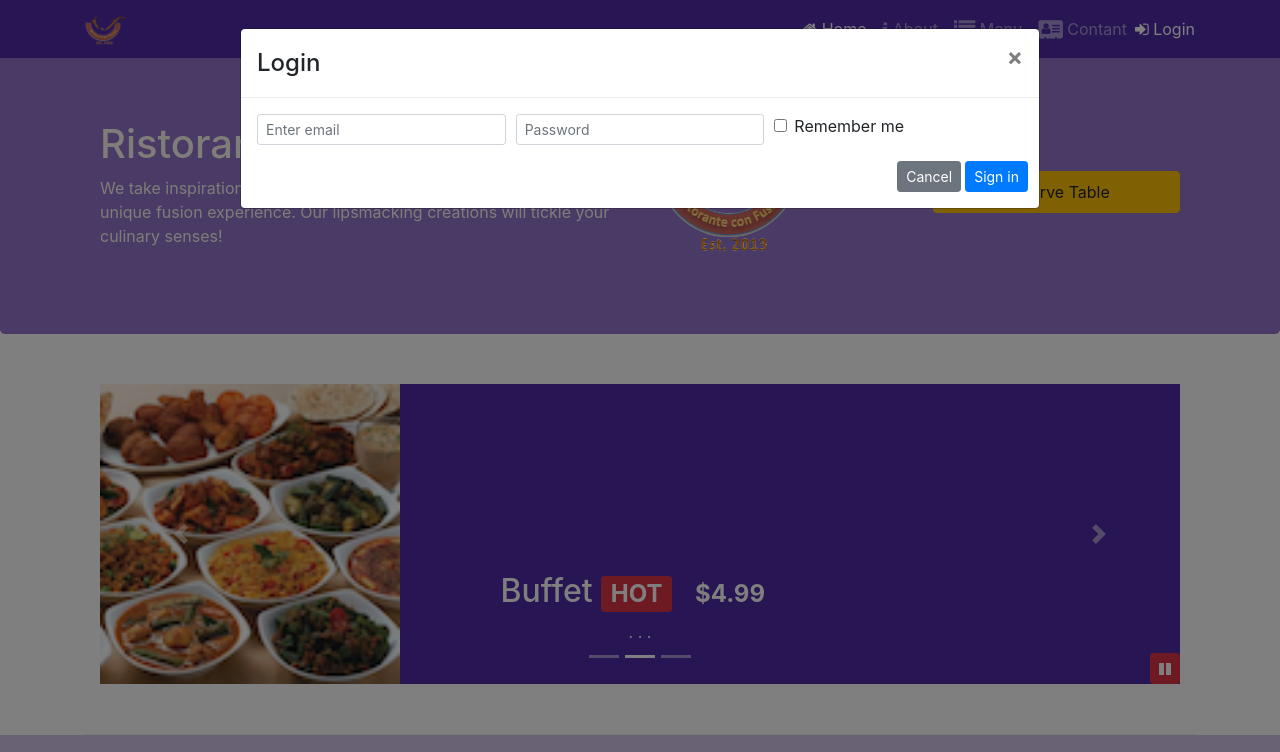
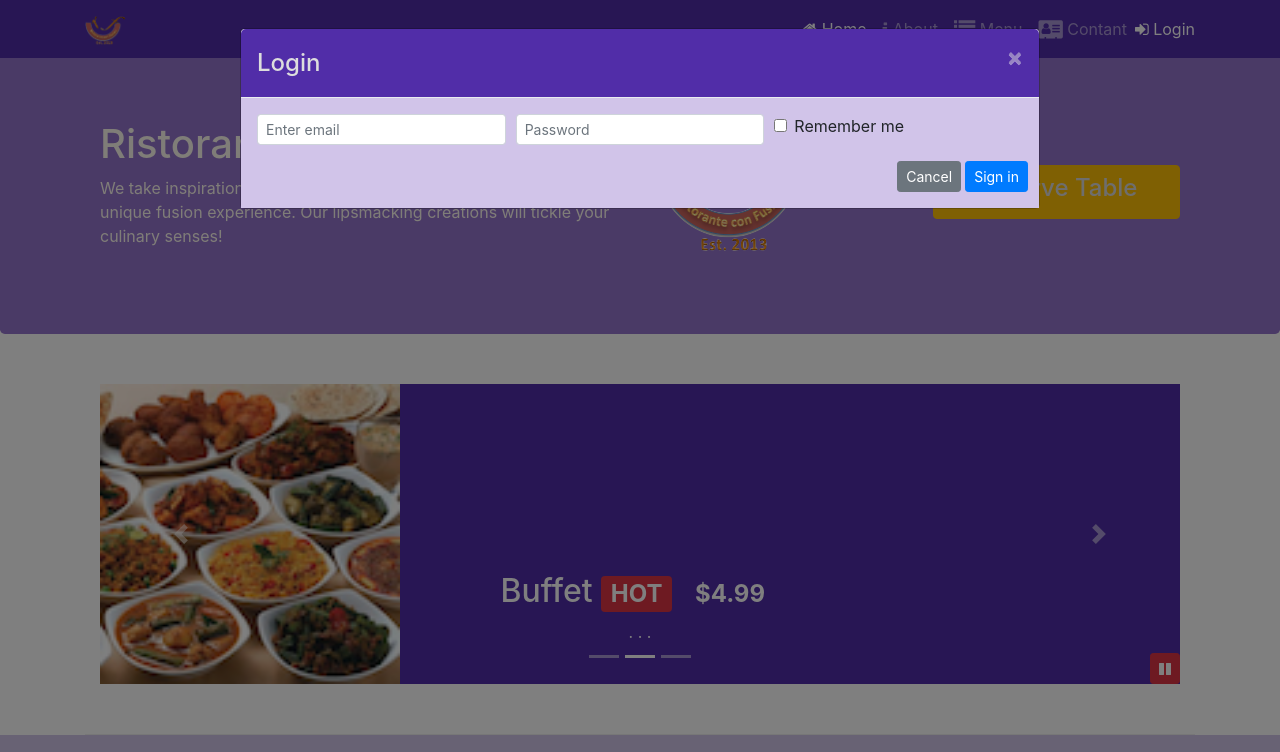
Before and after one commit to kremelhosary/Confusion, a website: page index.html in a window 1280 px wide. Both pictures are taken after a click on the link "Login". Shown: the top 752 px of the page. Drawn offline with nearby package versions, Linux system fonts and the light colour scheme.

Commit message:
4th assignment

```diff
--- a/index.html
+++ b/index.html
@@ -33,7 +33,7 @@
 
                     </ul>
                     <span class="navbar-text">
-                            <a data-toggle="modal" data-target="#loginModal">
+                            <a id="loginButton">
                             <span class="fa fa-sign-in"></span> Login</a>
                     </span>
                 </div>
@@ -79,7 +79,7 @@
 
 
         <!-- ====================================================================================================== -->
-        <div id="reservemodal" class="modal fade" role="dialog">
+        <div id="reserveModal" class="modal fade" role="dialog">
             <div class="modal-dialog modal-lg" role="content">
                 <!-- Modal content-->
                 <div class="modal-content">
@@ -89,9 +89,6 @@
                     </div>
                 <div class="modal-body">
                     <div class="col-12 col-sm-10 offset-sm-1" id="reserve">
-                        <div class="card">
-                            <h1 class="card-header bg-warning text-white">Reserve a Table</h1>
-                            <div class="card-body">
                         <form action="">
                             <div class=" row">
                                 <label for="numberofguests" class="col-12 col-md-2 col-form-label">Number Of Guests</label>
@@ -140,12 +137,11 @@
                             </div>
                             <div class="row form-group">
                                 <div class="offset-md-2">
+                                    <button type="button" class="btn btn-secondary btn-lg" data-dismiss="modal">Cancel</button>
                                     <button type="submit" class="btn btn-info btn-lg">Reserve</button>
                                 </div>
                             </div>
                         </form>
-                            </div>
-                        </div>
                     </div>
                 </div>
             </div>
@@ -167,10 +163,9 @@
                             <img src="img/logo.png" class="img-fluid">
                         </div>
                         <div class="col-12 col-sm-3 align-self-center">
-                                <a role="button" class="btn btn-block nav-link btn-warning"
-                                data-toggle="modal" data-target="#reservemodal" href="#reserve">Reserve Table</a>
+                            <a role="button" id="reserveButton" class="btn btn-block nav-link btn-warning">
+                               <h4> Reserve Table</h4></a>
                             <!--  data-toggle="tooltip" data-html="true"  title="Or Call us at " -->
-
                         </div>
                    </div>
                 </div>
@@ -293,6 +288,12 @@
                     $("#carouselButton").children("span").addClass('fa-pause');
                 }
             });
+            $("#loginButton").click(function(){
+                $('#loginModal').modal('toggle');
+            });
+            $("#reserveButton").click(function(){
+                $('#reserveModal').modal('toggle');
+            })
         });
 
     </script>
--- a/stylesheets/styles.scss
+++ b/stylesheets/styles.scss
@@ -74,3 +74,21 @@ body{
     bottom: 0px;
     z-index: 1;
 }
+
+#reserveButton{
+    color:$lt-gray;
+}
+
+.modal-header{
+    background-color: $background-dark;
+    color: $lt-gray;
+
+    button.close{
+        font: 24px;
+        color: $lt-gray;
+    }
+}
+.modal-body{
+    background-color: $background-pale;
+
+}
```
Also changed, not shown: stylesheets/styles.css. Lines whose indentation alone changed are shown as unchanged.
